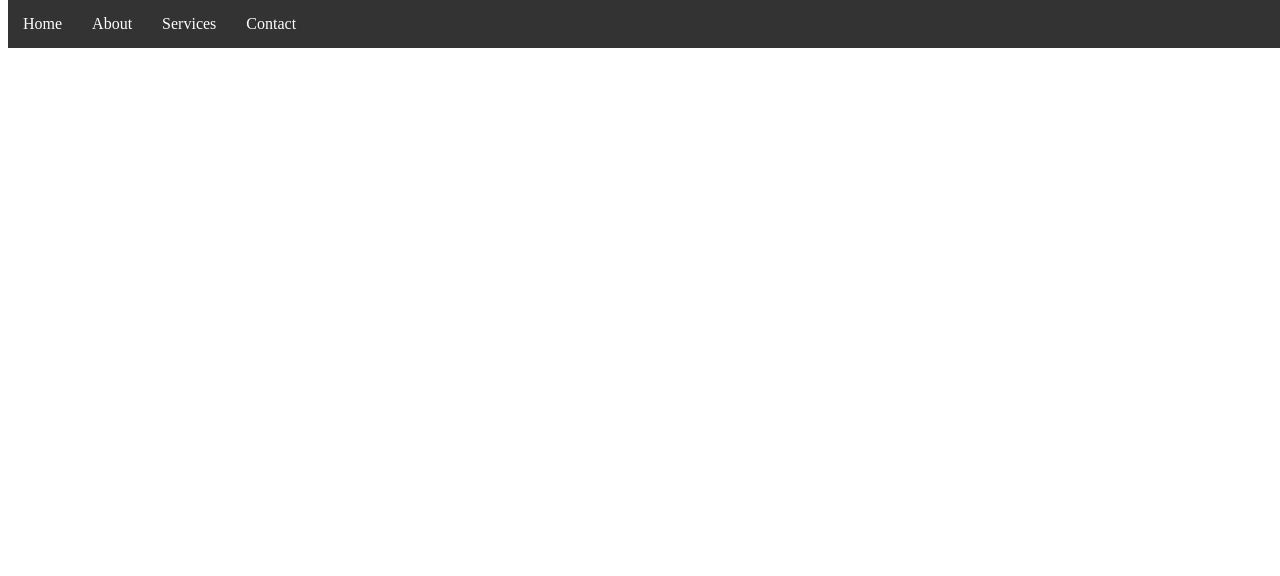
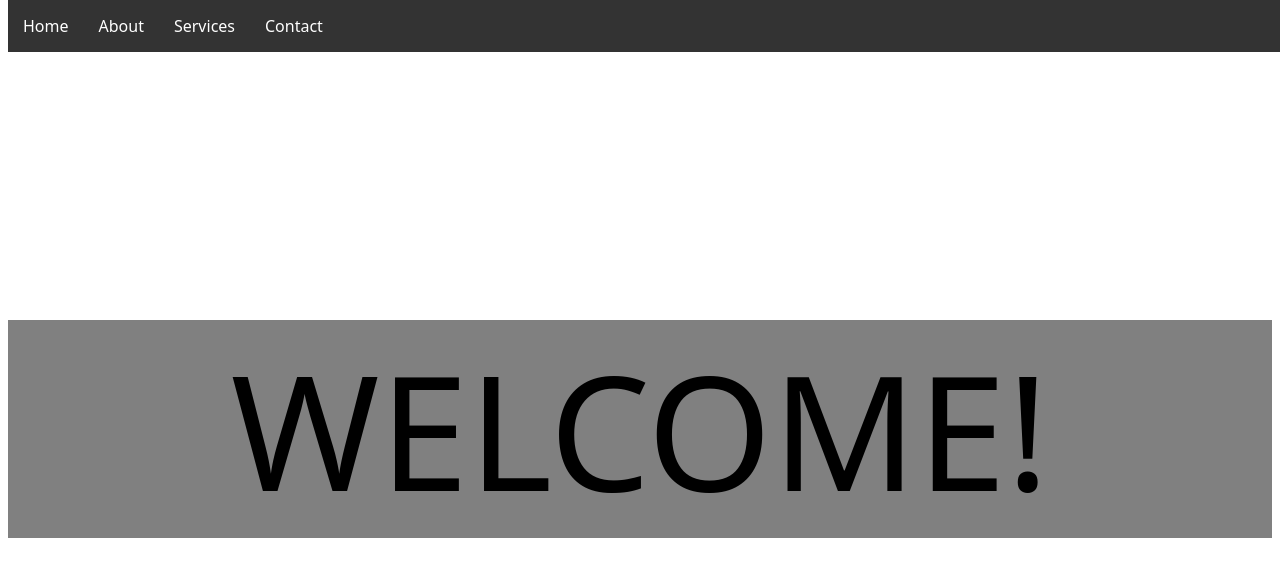
Before and after one commit to archive179/PRODIGY_WD_1, a plain HTML site: page index.html in a window 1280 px wide. Drawn offline with Linux system fonts and the light colour scheme.

Commit message:
improve code

```diff
--- a/index.html
+++ b/index.html
@@ -8,7 +8,7 @@
     <link rel="stylesheet" href="styles.css">
 </head>
 <body>
-    <nav id="navbar">
+    <nav id="navbar" class="navbar">
         <ul>
             <li><a href="#">Home</a></li>
             <li><a href="#">About</a></li>
@@ -16,6 +16,9 @@
             <li><a href="#">Contact</a></li>
         </ul>
     </nav>
+    <main>
+        WELCOME!
+    </main>
     <script src="script.js"></script>
 </body>
 </html>
--- a/styles.css
+++ b/styles.css
@@ -1,4 +1,9 @@
 /* styles.css */
+*{
+    font-family: system-ui, -apple-system, BlinkMacSystemFont, 'Segoe UI', Roboto, Oxygen, Ubuntu, Cantarell, 'Open Sans', 'Helvetica Neue', sans-serif;
+
+}
+
 #navbar {
     position: fixed;
     top: 0;
@@ -29,3 +34,10 @@
 #navbar ul li a:hover {
     background-color: #555;
 }
+
+main{
+    background-color: gray;
+    margin-top: 20rem;
+    font-size: 10rem;
+    text-align: center;
+}
```
